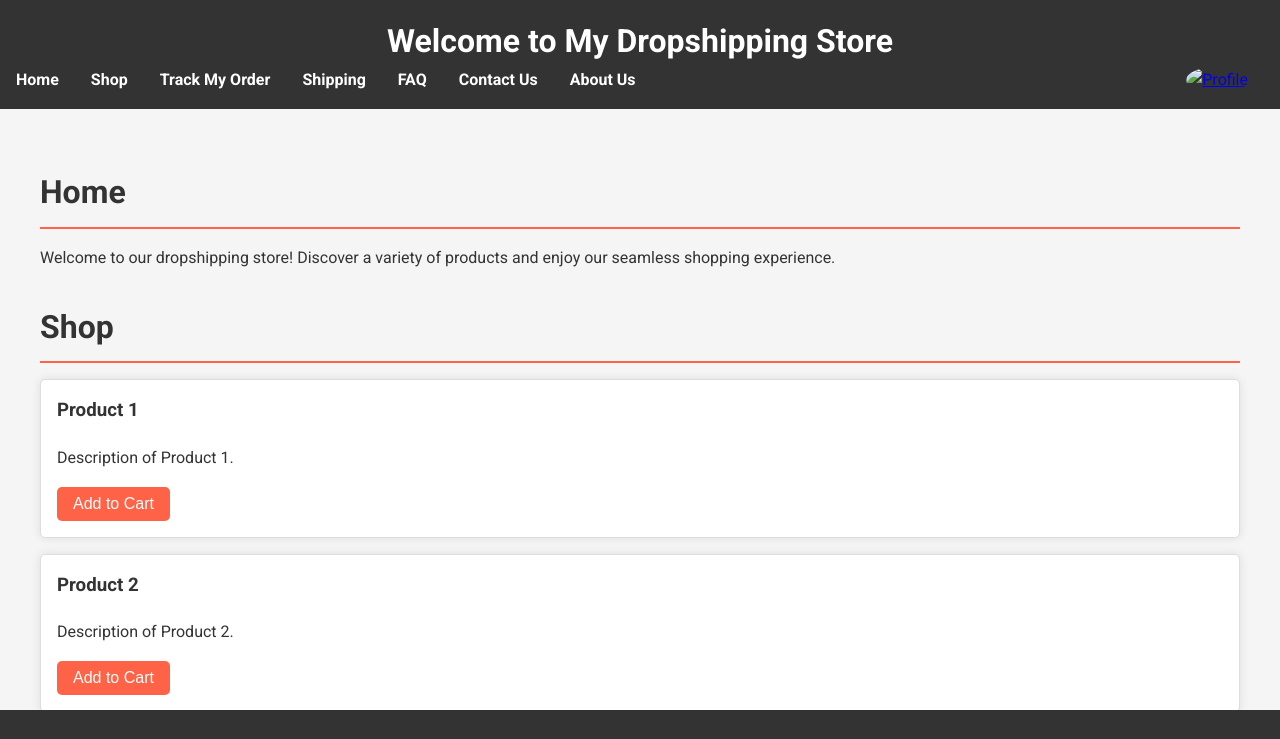
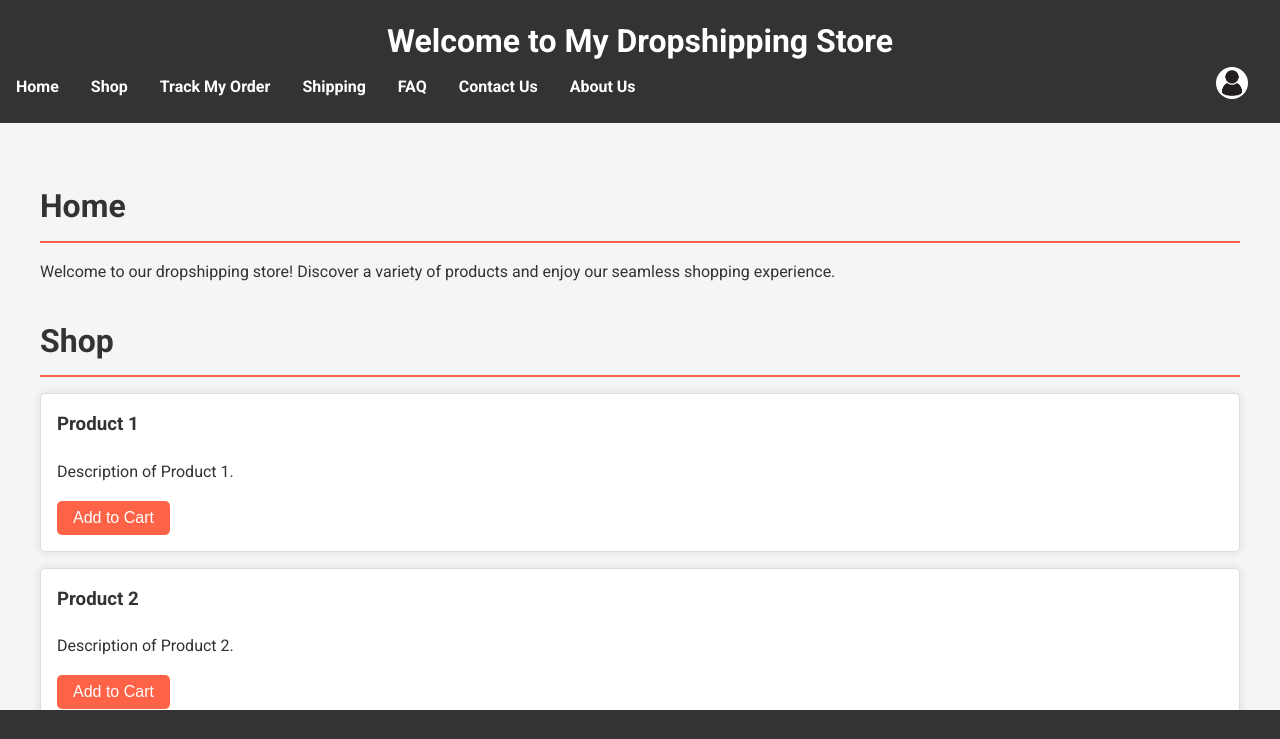
Before and after one commit to upperhandism/upperhandism.github.io, a plain HTML site: page index.html in a window 1280 px wide. Shown: the top 739 px of the page. Drawn offline with Linux system fonts and the light colour scheme.

Commit message:
Add profile icon image and update image path in HTML

```diff
--- a/index.html
+++ b/index.html
@@ -21,7 +21,7 @@
                 <li><a href="#about">About Us</a></li>
             </ul>
             <div class="profile-icon">
-                <a href="#profile"><img src="profile-icon.png" alt="Profile"></a>
+                <a href="#profile"><img src="images/profile-icon.png" alt="Profile"></a>
             </div>
         </nav>
     </header>
@@ -42,7 +42,6 @@
                 <p>Description of Product 2.</p>
                 <button>Add to Cart</button>
             </div>
-            <!-- Add more products as needed -->
         </section>
         <section id="track-order">
             <h2>Track My Order</h2>
```
Also changed, not shown: images/profile-icon.png (added).
